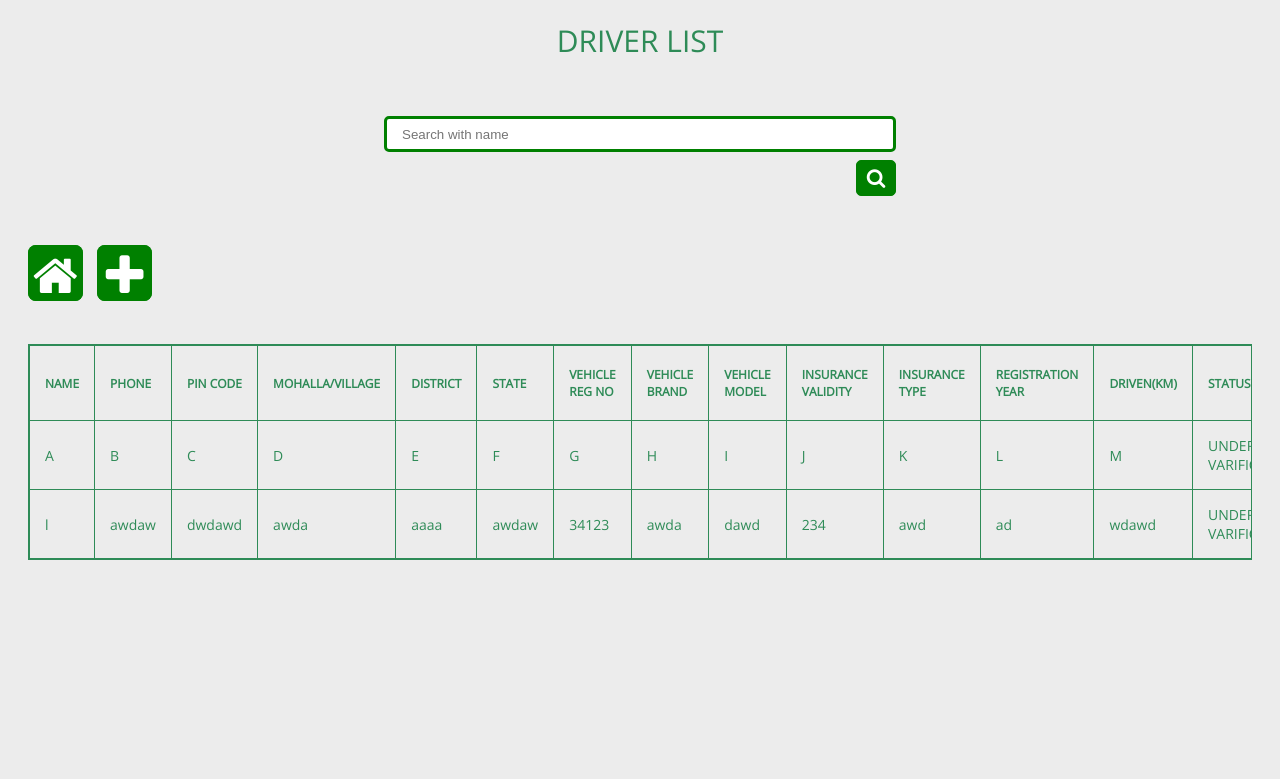
After one commit to mhtanmoy/f_project_2, a Django app: page /driversverify in a window 1280 px wide. The commit adds this page. Shown: the top 779 px of the page. Run offline with Django 3.2, Linux system fonts and the light colour scheme; data comes from the database, SQL or seed files in the repository; both versions use the stored data as it was before the commit; some libraries are stand-ins or nearby versions.

Commit message:
final 1.0

```diff
--- a/project/app/models.py
+++ b/project/app/models.py
@@ -96,7 +96,7 @@ class BookingDetails(models.Model):
     advance_payment_medium=models.CharField(max_length=50)
     cash_drop_point=models.CharField(max_length=150,null=True,blank=True)
     transaction_no=models.CharField(max_length=100,null=True,blank=True)
-    assign_driver=models.ForeignKey(Driver, on_delete=models.CASCADE, limit_choices_to={'status':'ACTIVE'}, null=True,blank=True)
+    assign_driver=models.ForeignKey(Driver, on_delete=models.CASCADE, limit_choices_to={'status':'ACTIVE'}, null=True, blank=True)
 
     def __str__(self):
         return self.trip_type
--- /dev/null
+++ b/project/app/templates/app/drivers_verify.html
@@ -0,0 +1,105 @@
+{% load static %}
+<html lang="en">
+<head>
+    <meta charset="UTF-8">
+    <meta http-equiv="X-UA-Compatible" content="IE=edge">
+    <meta name="viewport" content="width=device-width, initial-scale=1.0">
+    <link rel="stylesheet" href="{% static 'css/driver.css' %}">
+    <link rel="stylesheet" href="{% static 'css/search.css' %}">
+    <link rel="stylesheet" href="https://maxcdn.bootstrapcdn.com/font-awesome/4.4.0/css/font-awesome.min.css">
+    <script src="https://cdnjs.cloudflare.com/ajax/libs/jquery/2.1.3/jquery.min.js"></script>
+    <title>Safar Admin Panel</title>
+</head>
+<body>
+
+    <section>
+        <h1>Driver List</h1><br>
+
+        <br><br><br><br>
+        <div class="wrap">
+          <div class="search">
+            <form method="GET">
+              <input name="q" type="text" class="searchTerm" placeholder="Search with name">
+              <br>
+              <br>
+              <button type="submit" class="searchButton">
+                <i class="fa fa-search"></i>
+             </button>
+            </form>
+
+          </div>
+       </div>
+       <br><br><br>
+
+       <div style="display: inline;">
+        <a href="/" class="homebtn"><i class="fa fa-home fa-3x fa-inverse" aria-hidden="true" id="ic"></i></a>
+
+      <a href="{% url 'createdriver' %}" class="homebtn crtbtn">
+        <i class="fa fa-plus fa-3x fa-inverse" aria-hidden="true"></i>
+      </a>
+      </div>
+       <br><br><br>
+
+
+        <div class="tbl-content">
+          <table cellpadding="0" cellspacing="0" border="1">
+            <div class="tbl-header">
+                <thead>
+                    <tr>
+                      <th>name</th>
+                      <th>phone</th>
+                      <th>pin code</th>
+                      <th>mohalla/village</th>
+                      <th>district</th>
+                      <th>state</th>
+                      <th>vehicle reg no</th>
+                      <th>vehicle brand</th>
+                      <th>vehicle model</th>
+                      <th>insurance validity</th>
+                      <th>insurance type</th>
+                      <th>registration year</th>
+                      <th>driven(km)</th>
+                      <th>status</th>
+                      <th>edit</th>
+                      <th>delete</th>
+                    </tr>
+                  </thead>
+                </div>
+            <tbody>
+              {% for i in drivers %}
+            <tr>
+
+              <td>{{ i.driver_name }}</td>
+              <td>{{ i.mobile_no }}</td>
+              <td>{{ i.pin_code }}</td>
+              <td>{{ i.mohalla_or_village }}</td>
+              <td>{{ i.district }}</td>
+              <td>{{ i.state }}</td>
+              <td>{{ i.vehicle_registration_no }}</td>
+              <td>{{ i.vehicle_brand }}</td>
+              <td>{{ i.vehicle_model }}</td>
+              <td>{{ i.insurance_validity }}</td>
+              <td>{{ i.insurance_type }}</td>
+              <td>{{ i.registration_year }}</td>
+              <td>{{ i.km_driven }}</td>
+              <td>{{ i.status }}</td>
+              <td> <a href="{% url 'editdriver' i.driver_id %}">edit</a></td>
+              <td> <a href="{% url 'deletedriver' i.driver_id %}">delete</a></td>
+            </tr>
+              {% endfor %}
+
+            </tbody>
+          </table>
+        </div>
+      </section>
+
+
+<script>
+    // '.tbl-content' consumed little space for vertical scrollbar, scrollbar width depend on browser/os/platfrom. Here calculate the scollbar width .
+$(window).on("load resize ", function() {
+  var scrollWidth = $('.tbl-content').width() - $('.tbl-content table').width();
+  $('.tbl-header').css({'padding-right':scrollWidth});
+}).resize();
+</script>
+</body>
+</html>
--- a/project/app/templates/app/editdriver.html
+++ b/project/app/templates/app/editdriver.html
@@ -75,7 +75,8 @@
             <br>
         <button type="submit" id="contact-submit">Update</button>
 
-            <a href="/driver" id="backbtn">Back</a>
+            <a href="/driversverify" id="backbtn">Back</a>
+
 
         </form>
 
--- a/project/app/templates/app/home.html
+++ b/project/app/templates/app/home.html
@@ -158,7 +158,7 @@
         <!-- /.col-lg-12 -->
       </div>
       <!-- /.row -->
-      <a href="{% url 'bookingdetails' %}">
+      <a href="{% url 'booking_request' %}">
       <div class="row">
         <div class="col-lg-3 col-md-6">
           <div class="panel" id="pan">
@@ -205,7 +205,7 @@
         </div>
     </a>
 
-    <a href="/">
+    <a href="{% url 'drivers_verify' %}">
         <div class="col-lg-3 col-md-6">
           <div class="panel" id="pan">
             <div class="panel-heading">
--- a/project/app/urls.py
+++ b/project/app/urls.py
@@ -27,5 +27,8 @@ urlpatterns = [
     path('vehicle/<int:pk>/delete', views.deletevehicle, name='deletevehicle'),
     path('bookingdetails/<int:pk>/delete', views.deletebookingdetails, name='deletebookingdetails'),
     path('customer/<int:pk>/delete', views.deletecustomer, name='deletecustomer'),
+    path('driversverify', views.drivers_verify, name='drivers_verify'),
+    path('bookingrequest', views.booking_request, name='booking_request'),
+    path('assigndriver/<int:pk>', views.assigndriver, name='assigndriver'),
 
 ]
--- a/project/app/views.py
+++ b/project/app/views.py
@@ -134,6 +134,22 @@ def coupons(request):
     return render(request,'app/coupons.html', {'coup':coup})
 
 
+def drivers_verify(request):
+    if 'q' in request.GET:
+        q=request.GET['q']
+        drivers=Driver.objects.filter(driver_name__icontains=q)
+        drivers=drivers.filter(status='UNDER VARIFICATION')
+    else:
+        drivers=Driver.objects.all().filter(status='UNDER VARIFICATION')
+    return render(request, 'app/drivers_verify.html',{'drivers':drivers})
+
+
+def booking_request(request):
+    bookingdetailss=BookingDetails.objects.all().filter(assign_driver=None)
+    return render(request,'app/booking_request.html' , {'bookingdetailss':bookingdetailss})
+
+
+
 ######EDIT#########
 
 
@@ -146,7 +162,7 @@ def editdriver(request, pk):
         form = DriverFrom(request.POST, instance=driver)
         if form.is_valid():
             form.save()
-            return redirect('driver')
+            return redirect('drivers_verify')
     return render(request,'app/editdriver.html', {'form':form})
 
 @login_required
@@ -160,6 +176,17 @@ def edituser(request, pk):
             form.save()
             return redirect('customeruser')
     return render(request,'app/edituser.html', {'form':form})
+
+
+def assigndriver(request, pk):
+    booking = BookingDetails.objects.get(booking_id=pk)
+    form = AssignDriverForm(instance=booking)
+    if request.method == 'POST':
+        form = AssignDriverForm(request.POST, instance=booking)
+        if form.is_valid():
+            form.save()
+            return redirect('booking_request')
+    return render(request,'app/assign_driver.html', {'form':form})
 
 
 ##########DELETE############
```
Also changed, not shown: project/app/forms.py (+7 -0 lines), project/app/templates/app/assign_driver.html (added, +34 -0 lines), project/app/templates/app/booking_request.html (+90 -0 lines), project/app/migrations/0001_initial.py (deleted), project/app/migrations/0002_auto_20210512_1605.py (deleted), project/app/templates/app/driver's_verify.html (deleted), project/db.sqlite3.
